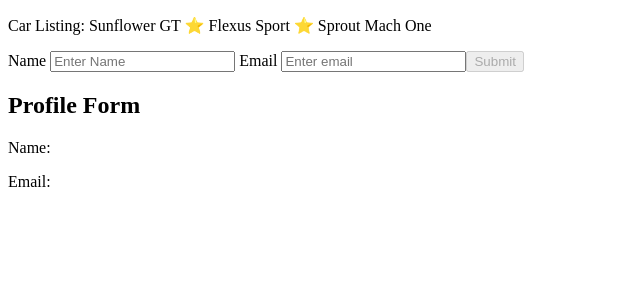
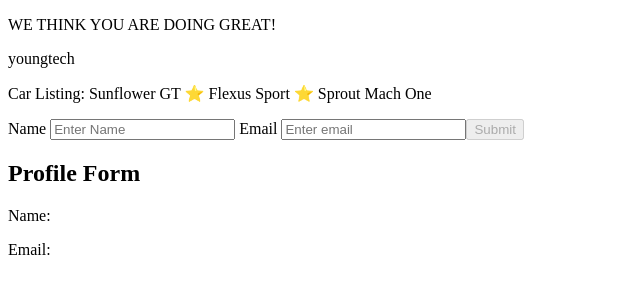
Before and after one commit to nagasundar4/angular-coding, an Angular app: page / in a window 1280 px wide. Shown: the top 300 px of the page, without its empty margins (0-640 px from the left). Built offline with nearby package versions, Linux system fonts and the light colour scheme.

Commit message:
Pipes
Add Pipes and test

```diff
--- a/src/app/app.component.ts
+++ b/src/app/app.component.ts
@@ -1,6 +1,9 @@
 import { Component, Inject } from '@angular/core';
 import { CarService } from './car.service';
 import { UserComponent } from './user/user.component';
+import { UpperCasePipe } from '@angular/common';
+import { LowerCasePipe } from '@angular/common';
+
 import {
   ReactiveFormsModule,
   FormControl,
@@ -11,6 +14,8 @@ import {
 @Component({
   selector: 'app-root',
   template: `
+    <p>{{ loudMessage | uppercase }}</p>
+    <p>{{ username | lowercase }}</p>
     <p>Car Listing: {{ display }}</p>
     <form [formGroup]="profileForm" (ngSubmit)="handleSubmit()">
       <label>
@@ -38,9 +43,11 @@ import {
     <p>Email: {{ profileForm.value.email }}</p>
   `,
   standalone: true,
-  imports: [ReactiveFormsModule, UserComponent],
+  imports: [ReactiveFormsModule, UserComponent, UpperCasePipe, LowerCasePipe],
 })
 export class AppComponent {
+  username = 'yOunGTECh';
+  loudMessage = 'we think you are doing great!';
   display = '';
 
   constructor(private carService: CarService) {
```
